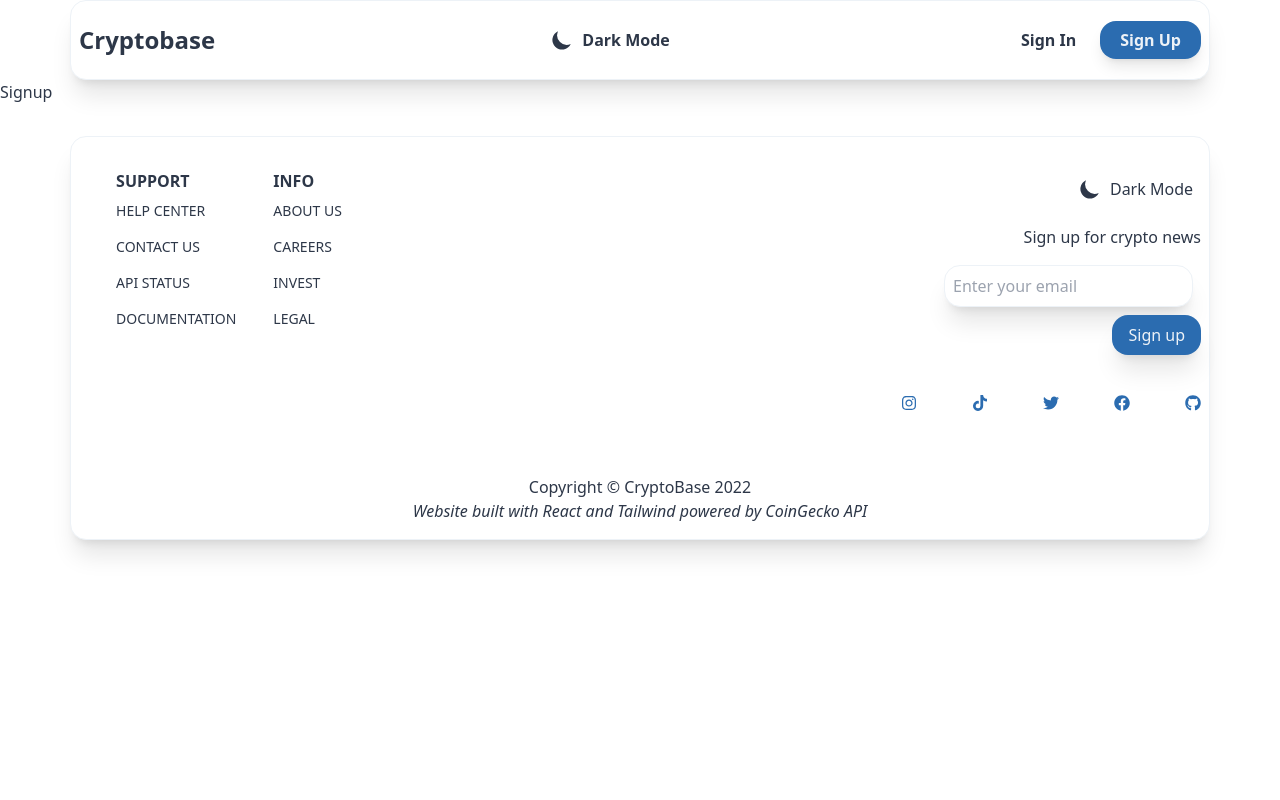
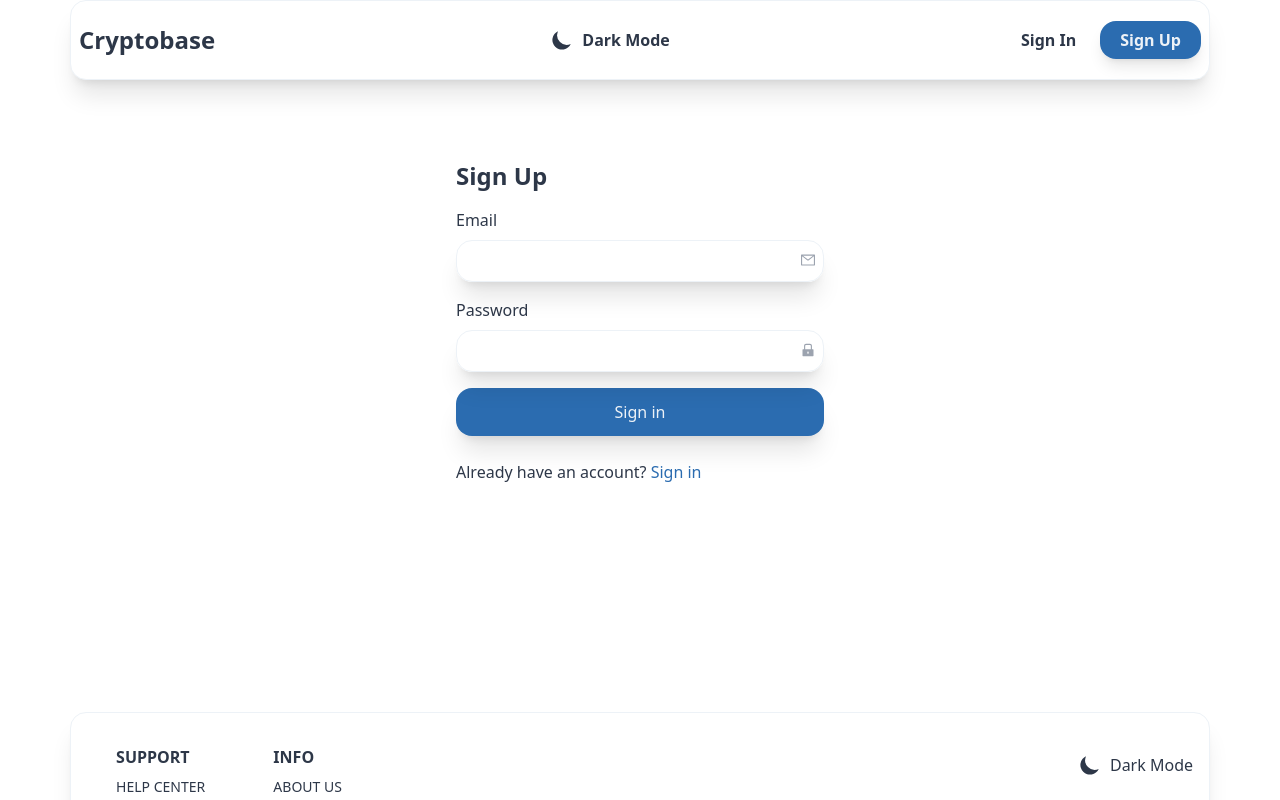
Before and after one commit to TechAlchmy/Cryptobase, a React (Create React App) app: page /signup in a window 1280 px wide. Shown: the top 800 px of the page. Built offline with nearby package versions, Linux system fonts and the light colour scheme; no server answers.

Commit message:
added signup route

```diff
--- a/src/routes/Signup.js
+++ b/src/routes/Signup.js
@@ -1,7 +1,46 @@
 import React from "react";
+import { AiFillLock, AiOutlineMail } from "react-icons/ai";
+import { Link } from "react-router-dom";
 
 const Signup = () => {
-	return <div>Signup</div>;
+	return (
+		<div>
+			<div className="max-w-[400px] mx-auto min-h-[600px] px-4 py-20">
+				<h1 className="text-2xl font-bold">Sign Up</h1>
+				<form>
+					<div className="my-4">
+						<label>Email</label>
+						<div className="my-2 w-full relative rounded-2xl shadow-xl">
+							<input
+								type="email"
+								className="w-full p-2 bg-primary border border-input rounded-2xl"
+							/>
+							<AiOutlineMail className="absolute right-2 top-3 text-gray-400" />
+						</div>
+					</div>
+					<div>
+						<label>Password</label>
+						<div className="my-2 w-full relative rounded-2xl shadow-xl">
+							<input
+								type="password"
+								className="w-full p-2 bg-primary border border-input rounded-2xl"
+							/>
+							<AiFillLock className="absolute right-2 top-3 text-gray-400" />
+						</div>
+					</div>
+					<button className="w-full my-2 p-3 bg-button text-btnText rounded-2xl shadow-xl">
+						Sign in
+					</button>
+				</form>
+				<p className="my-4">
+					Already have an account?&nbsp;
+					<Link className="text-accent" to="/signin">
+						Sign in
+					</Link>
+				</p>
+			</div>
+		</div>
+	);
 };
 
 export default Signup;
```
